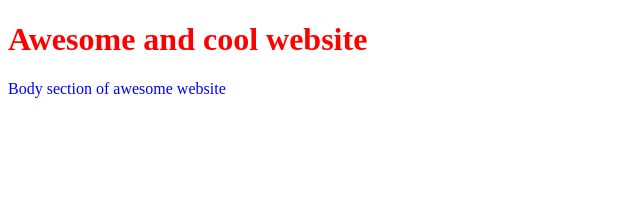
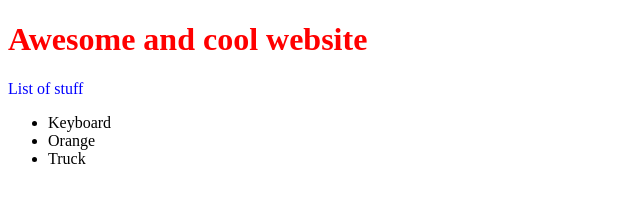
Before and after one commit to bailey-long/WEB503_LabOne, a website: page src/index.html in a window 1280 px wide. Shown: the whole page, without its empty margins (0-640 px from the left). Drawn offline with Linux system fonts and the light colour scheme.

Commit message:
added <ul> and <li>

```diff
--- a/src/index.html
+++ b/src/index.html
@@ -9,8 +9,14 @@
         <link rel="stylesheet" href="index.css">
     </head>
     <body>
+        <!-- Body section of website -->
         <h1 class="first_tag">Awesome and cool website</h1>
-        <p id="second_tag">Body section of awesome website</p>
+        <p id="second_tag">List of stuff</p>
+        <ul>
+            <li>Keyboard</li>
+            <li>Orange</li>
+            <li>Truck</li>
+        </ul>
         <script src="index.js" async defer></script>
     </body>
 </html>
```
